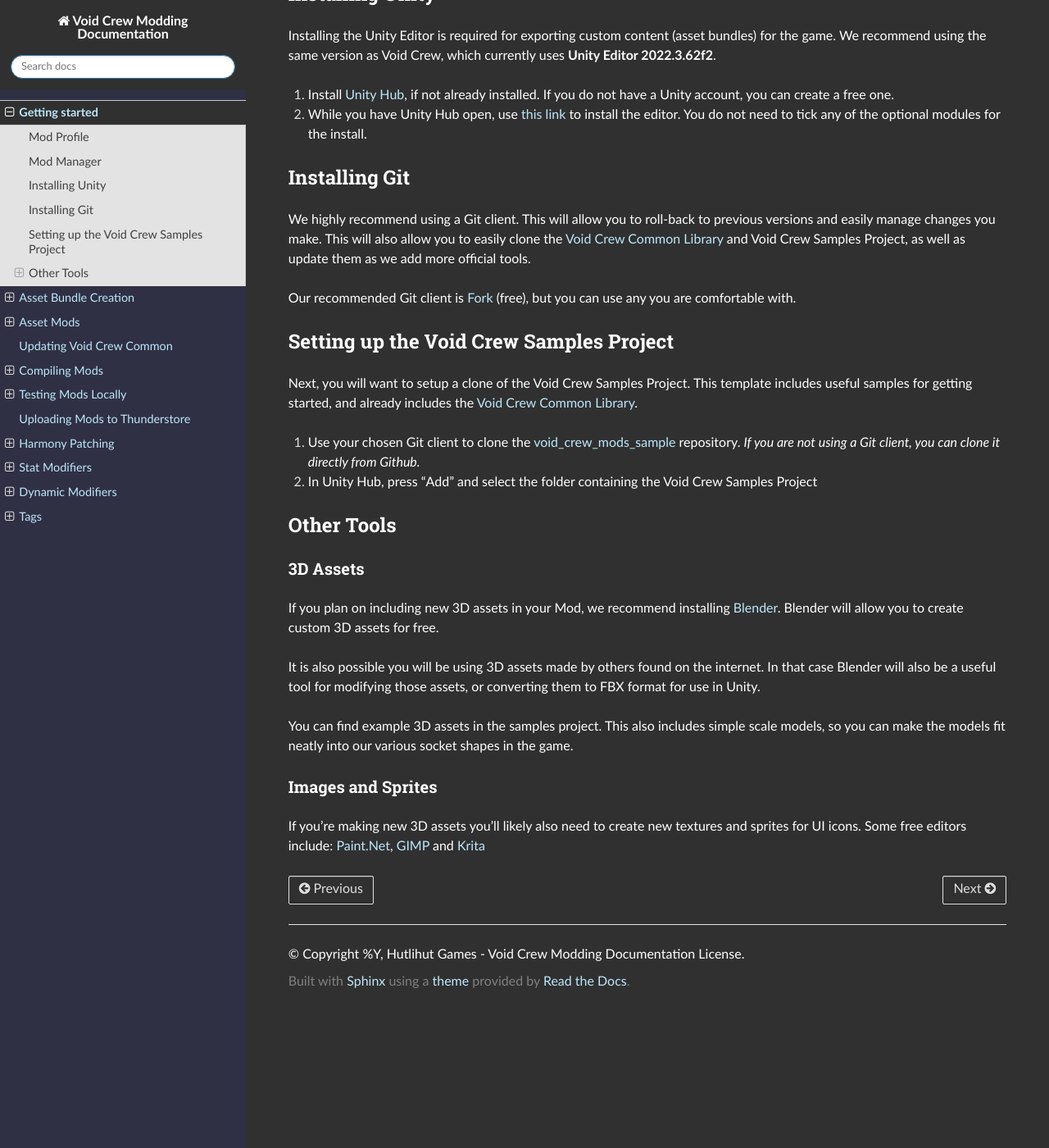
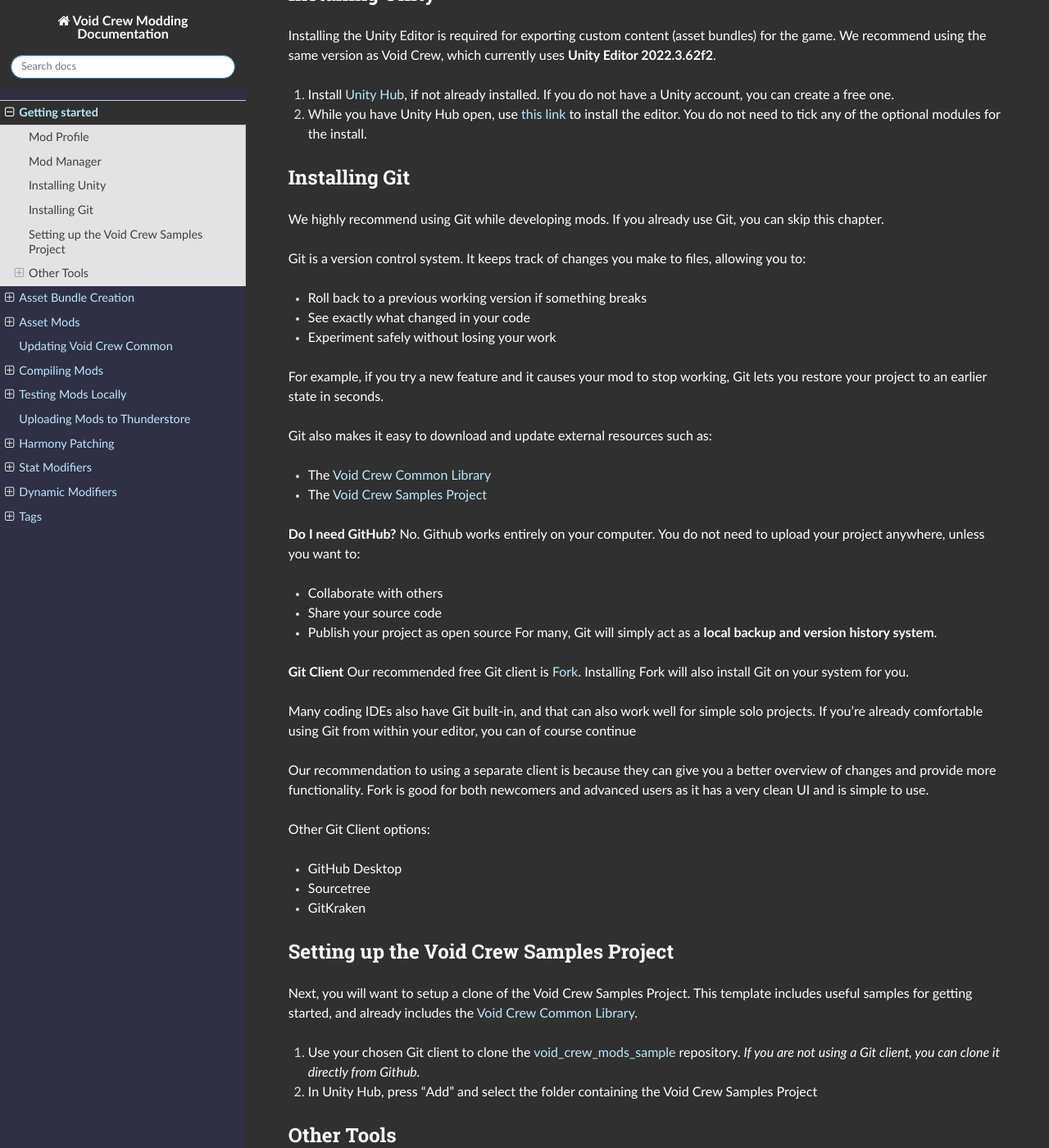
Before and after one commit to HutlihutGames/void_crew_modding_documentation, a Sphinx documentation site: the page built from Docs/GettingStarted/GettingStarted.md, in a window 1280 px wide and 1400 px high, scrolled down 1402 px. Shown: the whole window at 82% size. Built offline with Sphinx 7.4.7 and the Read the Docs theme 3.1.0, drawn with Linux system fonts in a browser that asks for light colours.

Commit message:
Clarifications and corrections

```diff
--- a/Docs/GettingStarted/GettingStarted.md
+++ b/Docs/GettingStarted/GettingStarted.md
@@ -27,10 +27,39 @@ We recommend using the same version as Void Crew, which currently uses **Unity E
 2. While you have Unity Hub open, use [this link](https://unity.com/releases/editor/whats-new/2022.3.62f2) to install the editor. You do not need to tick any of the optional modules for the install.
 
 ## Installing Git
-We highly recommend using a Git client. This will allow you to roll-back to previous versions and easily manage changes you make.
-This will also allow you to easily clone the [Void Crew Common Library](https://github.com/HutlihutGames/void_crew_common) and Void Crew Samples Project, as well as update them as we add more official tools.
+We highly recommend using Git while developing mods. If you already use Git, you can skip this chapter.
 
-Our recommended Git client is [Fork](https://git-fork.com/) (free), but you can use any you are comfortable with.
+Git is a version control system. It keeps track of changes you make to files, allowing you to:
+- Roll back to a previous working version if something breaks
+- See exactly what changed in your code
+- Experiment safely without losing your work
+
+For example, if you try a new feature and it causes your mod to stop working, Git lets you restore your project to an earlier state in seconds.
+
+Git also makes it easy to download and update external resources such as:
+- The [Void Crew Common Library](https://github.com/HutlihutGames/void_crew_common)
+- The [Void Crew Samples Project](https://github.com/HutlihutGames/void_crew_mods_sample)
+
+**Do I need GitHub?**
+No. Github works entirely on your computer. You do not need to upload your project anywhere, unless you want to:
+- Collaborate with others
+- Share your source code
+- Publish your project as open source
+For many, Git will simply act as a **local backup and version history system**.
+
+**Git Client**
+Our recommended free Git client is [Fork](https://git-fork.com/). Installing Fork will also install Git on your system for you.
+
+Many coding IDEs also have Git built-in, and that can also work well for simple solo projects.
+If you're already comfortable using Git from within your editor, you can of course continue
+
+Our recommendation to using a separate client is because they can give you a better overview of changes and provide
+more functionality. Fork is good for both newcomers and advanced users as it has a very clean UI and is simple to use.
+
+Other Git Client options:
+- GitHub Desktop
+- Sourcetree
+- GitKraken
 
 ## Setting up the Void Crew Samples Project
 Next, you will want to setup a clone of the Void Crew Samples Project.
```
Also changed, not shown: Docs/CreatingAssetBundles/Cosmetics/ArmorPieces.md (+6 -5 lines), Docs/CreatingAssetBundles/Cosmetics/CosmeticColors.md (+1 -1 lines), Docs/CreatingAssetBundles/Cosmetics/HelmetProjections.md (+1 -2 lines), Docs/ModCreation/CompilingMods.md (+23 -7 lines), Docs/ModCreation/img/VSCommandPrompt.png (added), Docs/ModCreation/img/templateinstall.png (added).
